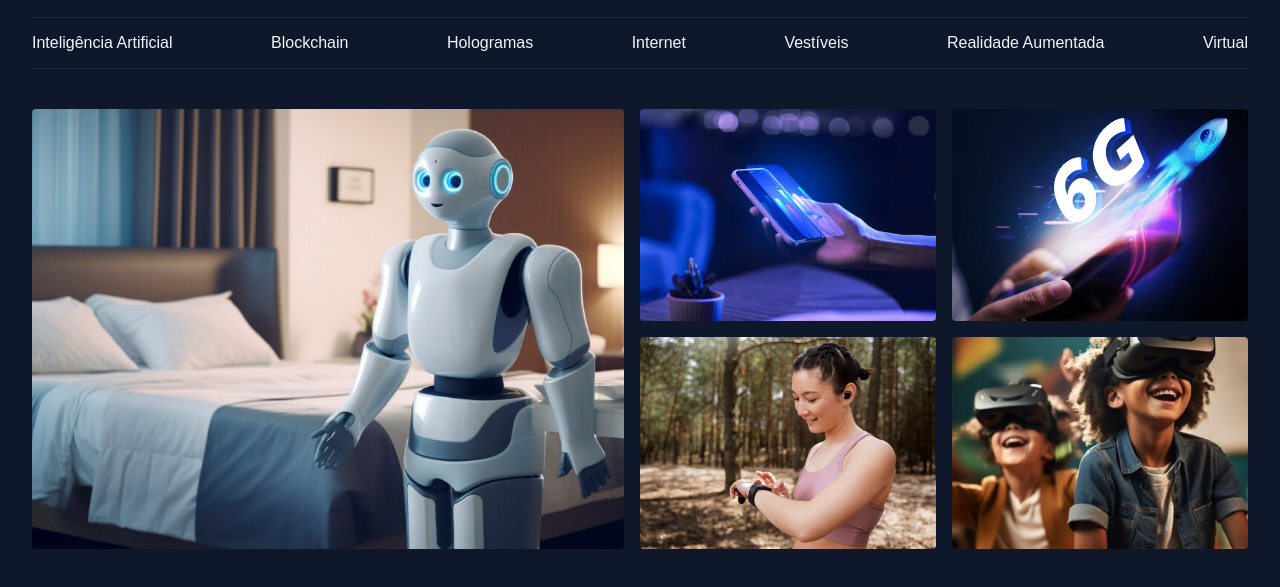
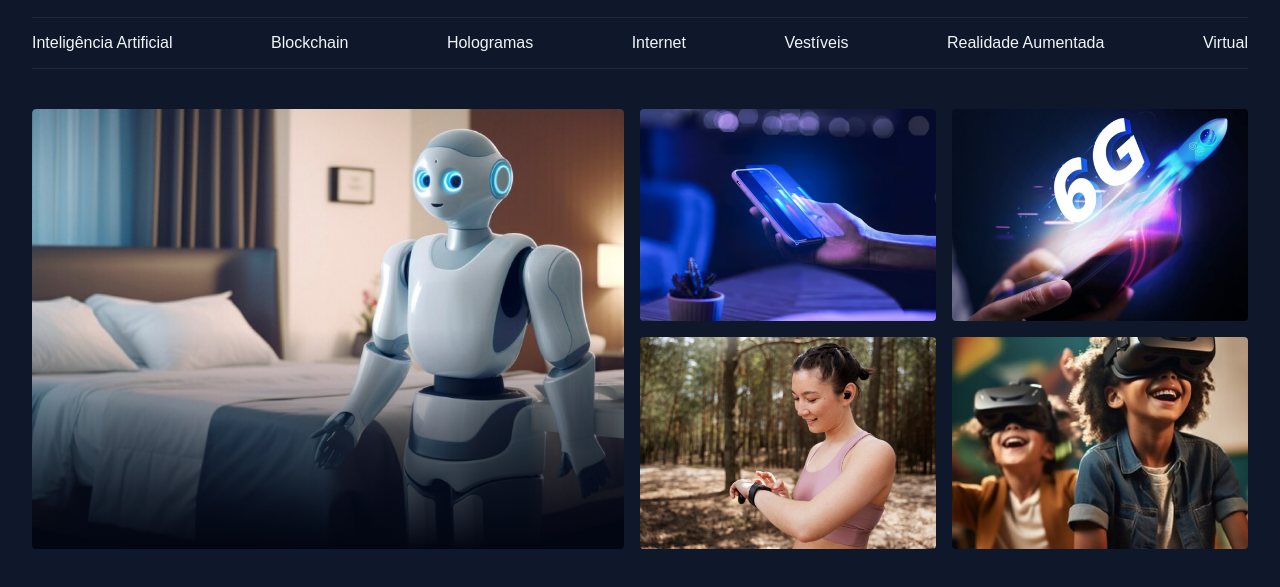
Before and after one commit to joaoasilveira/portal-de-noticias, a plain HTML site: page index.html in a window 1280 px wide. Shown: the part 55-642 px from the top of the page. Drawn offline with Linux system fonts and the light colour scheme.

Commit message:
add degradê

```diff
--- a/index.html
+++ b/index.html
@@ -33,7 +33,7 @@
   </header>
   <main class="grid container">
     <section id="featured" class="grid grid-flow-col gap-16">
-      <div>
+      <div class="card">
         <img src="assets/images/Image 01.png" alt="imagem">
       </div>
       <div class="grid grid-cols-2 gap-16">
--- a/styles/sections.css
+++ b/styles/sections.css
@@ -5,3 +5,21 @@
     border-radius: 4px;
   }
 }
+
+.card {
+  border-radius: 4px;
+  overflow: hidden;
+  position: relative;
+
+  &::before {
+    content: "";
+    position: absolute;
+    inset: 0;
+    top: 50%;
+    background: linear-gradient(
+      180deg,
+      transparent 0%,
+      #020612 100%
+      );
+  }
+}
```
